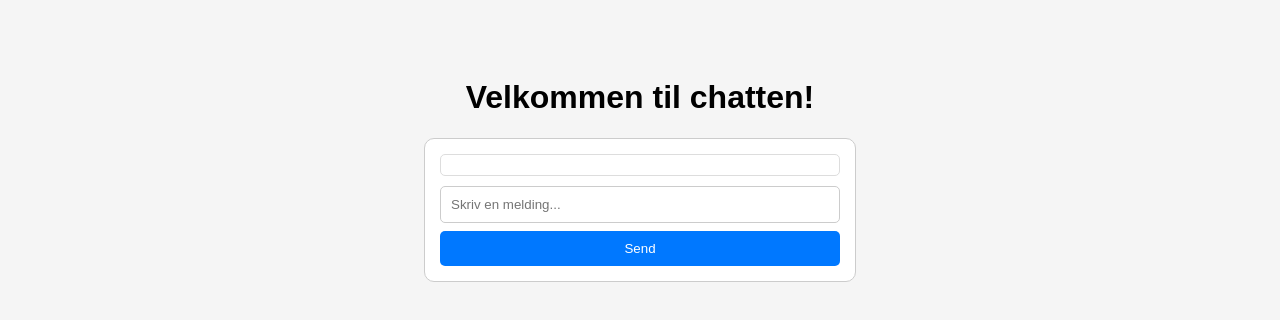
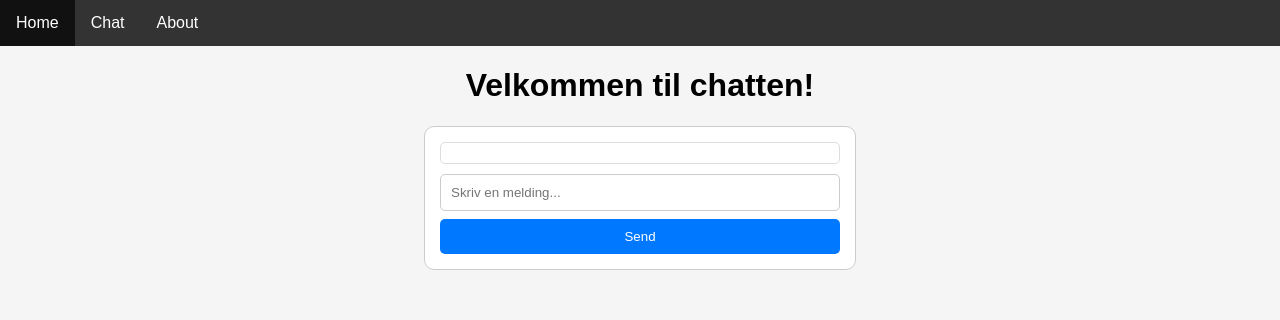
Before and after one commit to BKHornYT/simple-chat, a plain HTML site: page chat.html in a window 1280 px wide. Drawn offline with Linux system fonts and the light colour scheme.

Commit message:
laget navigation bar

```diff
--- a/chat.html
+++ b/chat.html
@@ -7,6 +7,11 @@
     <link rel="stylesheet" href="styles2.css">
 </head>
 <body>
+    <ul>
+        <li><a href="index.html">Home</a></li>
+        <li><a href="chat.html">Chat</a></li>
+        <li><a href="about.html">About</a></li>
+    </ul>
     <h1>Velkommen til chatten!</h1>
     <div id="chat-container">
         <div id="messages"></div>
--- a/styles2.css
+++ b/styles2.css
@@ -4,7 +4,7 @@ body {
     display: flex;
     flex-direction: column;
     align-items: center;
-    padding-top: 50px;
+    margin: 0;
 }
 
 #chat-container {
@@ -64,3 +64,28 @@ body {
 #send-btn:hover {
     background-color: #0056b3;
 }
+
+ul {
+  list-style-type: none;
+  margin: 0;
+  padding: 0;
+  overflow: hidden;
+  background-color: #333333;
+  width: 100%;
+}
+
+ul li {
+  float: left;
+}
+
+ul li a {
+  display: block;
+  color: white;
+  text-align: center;
+  padding: 14px 16px;
+  text-decoration: none;
+}
+
+ul li a:hover {
+  background-color: #111111;
+}
```
Also changed, not shown: about.html (added, +11 -0 lines), index.html (+2 -0 lines).
